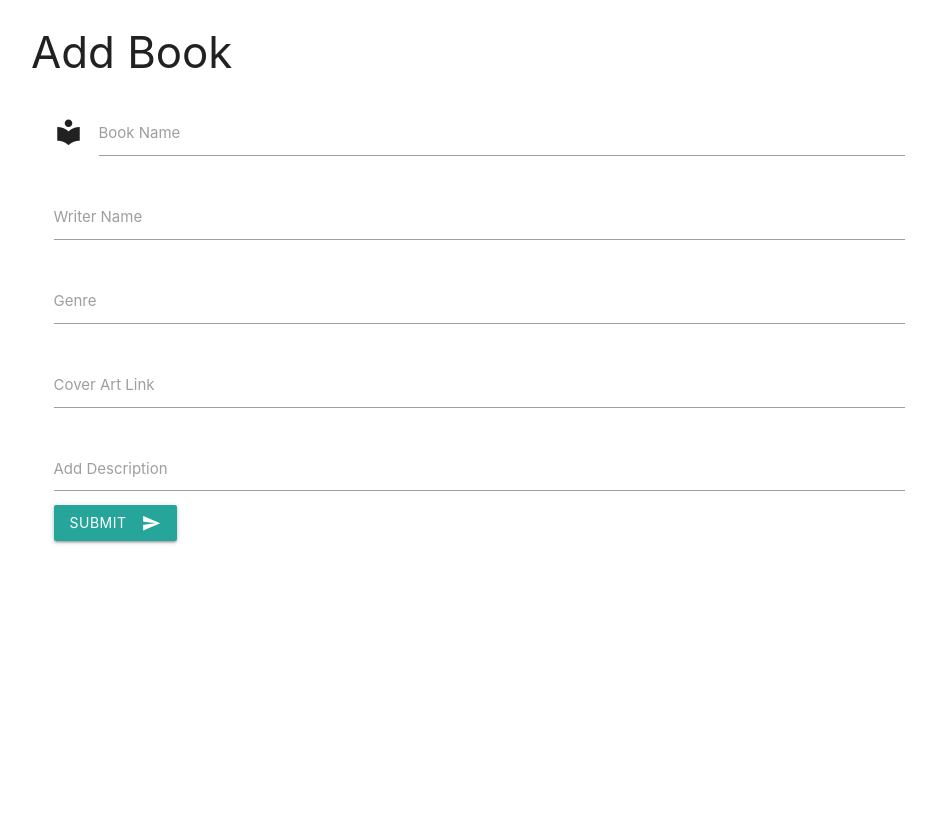
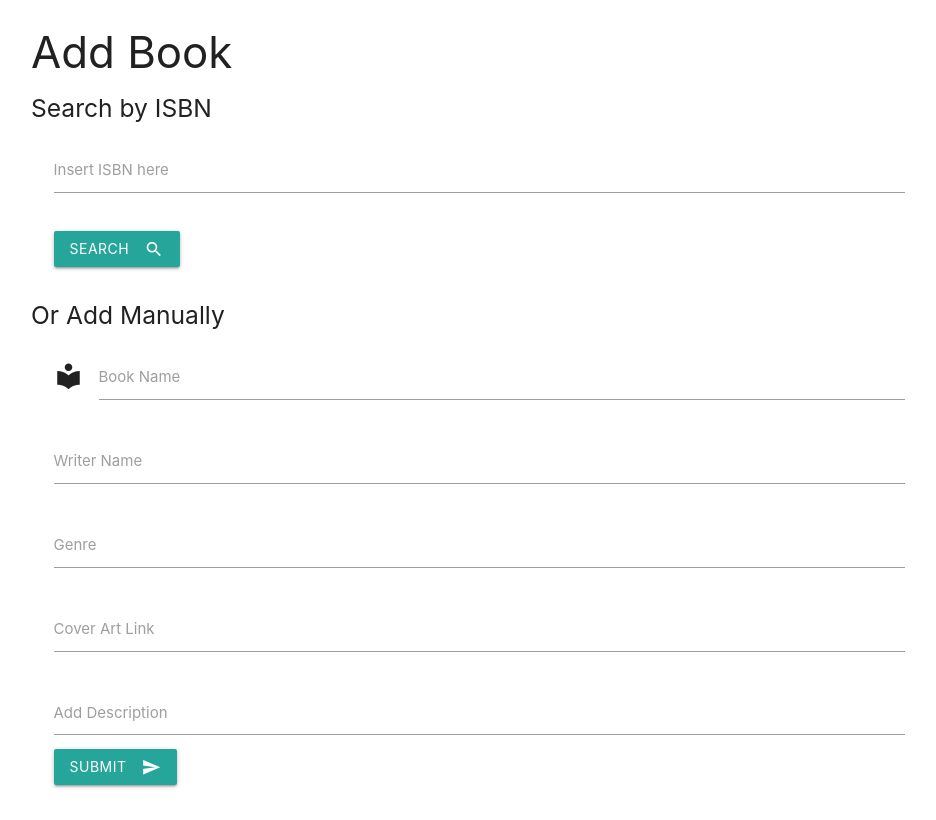
Before and after one commit to emalfiza/temple-library, a Flask app: page /add_book in a window 1280 px wide. Shown: the whole page, without its empty margins (161-1097 px from the left). Before the commit the page ends 544 px from the top, so only its background shows below. Run offline with Flask 2, Linux system fonts and the light colour scheme; some libraries are stand-ins or nearby versions.

Commit message:
Form filed added for ISBN search on the addbook.html page

```diff
--- a/templates/addbook.html
+++ b/templates/addbook.html
@@ -1,8 +1,24 @@
 {% extends "base.html" %} {% block content %}
 
-    <h3>Add Book</h3>
+	<h3>Add Book</h3>
+	<h5>Search by ISBN</h5>
 	<div class="row">
-		<form action=" {{ url_for('insert_book') }}" method="POST" class="col s12">
+		<form action="" method="POST" class="col s12">
+			<div class="input-field col s12">
+				<input id="isbn" name="isbn" type="text">
+				<label for="icon_prefix">Insert ISBN here</label>
+			</div>
+			<div class="input-field col s12">
+				<button id="searchIsbn" class="btn waves-effect waves-light">Search
+		        <i class="material-icons right">search</i>
+		        </button>
+			</div>
+		</form>
+	</div>
+
+    <h5>Or Add Manually</h5>
+	<div class="row">
+		<form action="{{ url_for('insert_book') }}" method="POST" class="col s12">
 			<div class="input-field col s12">
 				<i class="material-icons prefix">local_library</i>
 				<input id="book_name" name="book_name" type="text" class="validate">
```
Also changed, not shown: README.md.
